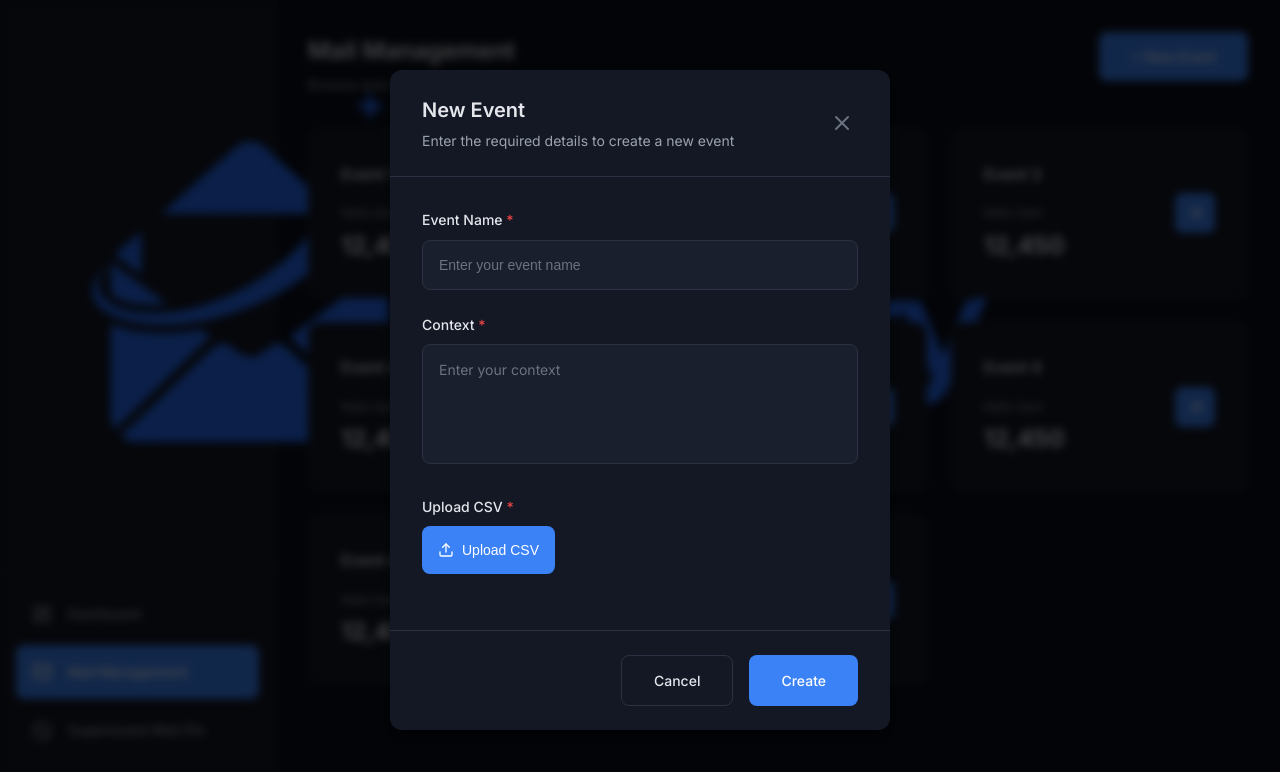
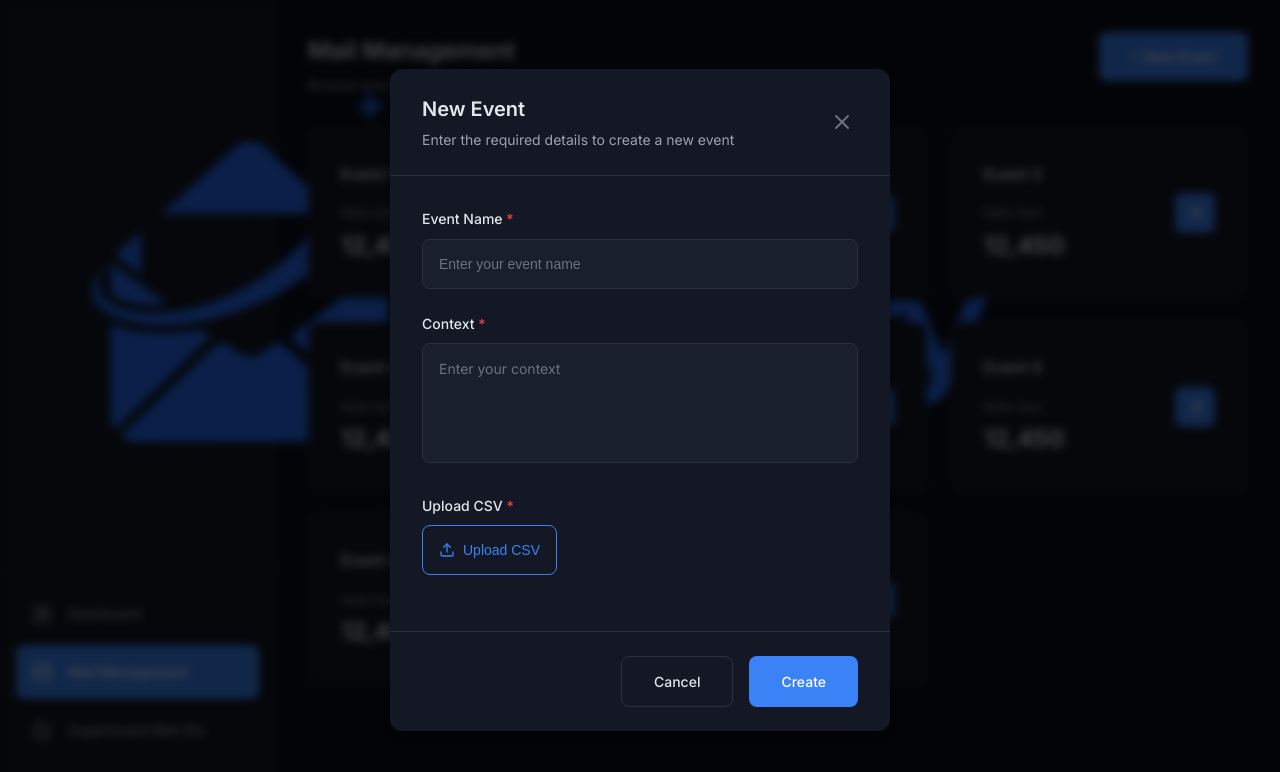
Before and after one commit to saisubin/Leadify-personalized-cold-mail-generation, a Next.js app in the folder client/: page /mail-management in a window 1280 px wide. Both pictures are taken after a click on the button "+ New Event". Shown: the top 772 px of the page. Built offline with nearby package versions, Linux system fonts and the light colour scheme.

Commit message:
style: Change Upload CSV button to secondary style
- Changed from filled blue button to outlined style
- Background: transparent
- Border: 1px solid blue
- Text and icon: blue color
- Hover: light blue background with darker blue border/text
- Maintains secondary button hierarchy in modal

```diff
--- a/client/src/styles/globals.css
+++ b/client/src/styles/globals.css
@@ -1136,18 +1136,20 @@ body {
     align-items: center;
     gap: var(--spacing-sm);
     padding: var(--spacing-md);
-    background-color: var(--accent-blue);
-    color: white;
-    border: none;
+    background-color: transparent;
+    color: var(--accent-blue);
+    border: 1px solid var(--accent-blue);
     border-radius: var(--radius-md);
     font-size: 0.875rem;
     font-weight: 500;
     cursor: pointer;
-    transition: background-color var(--transition-fast);
+    transition: all var(--transition-fast);
 }
 
 .upload-csv-btn:hover {
-    background-color: var(--accent-blue-hover);
+    background-color: rgba(59, 130, 246, 0.1);
+    border-color: var(--accent-blue-hover);
+    color: var(--accent-blue-hover);
 }
 
 .error-message {
```
